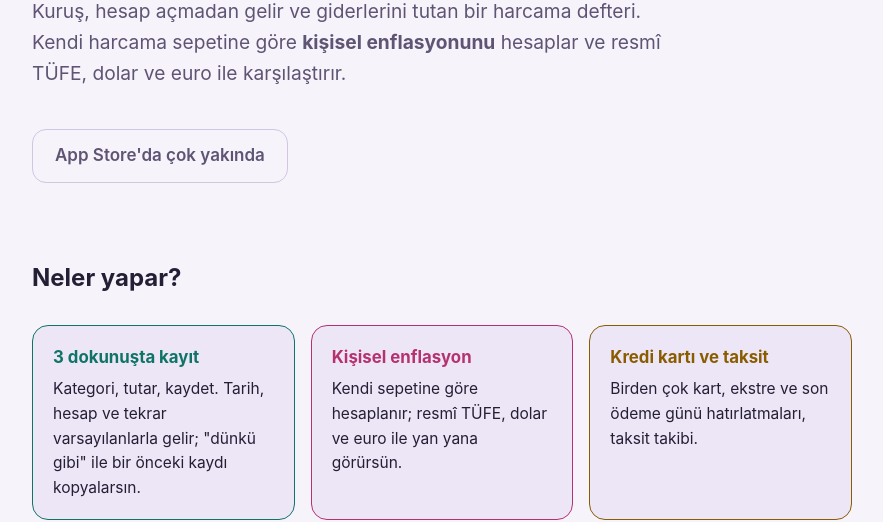
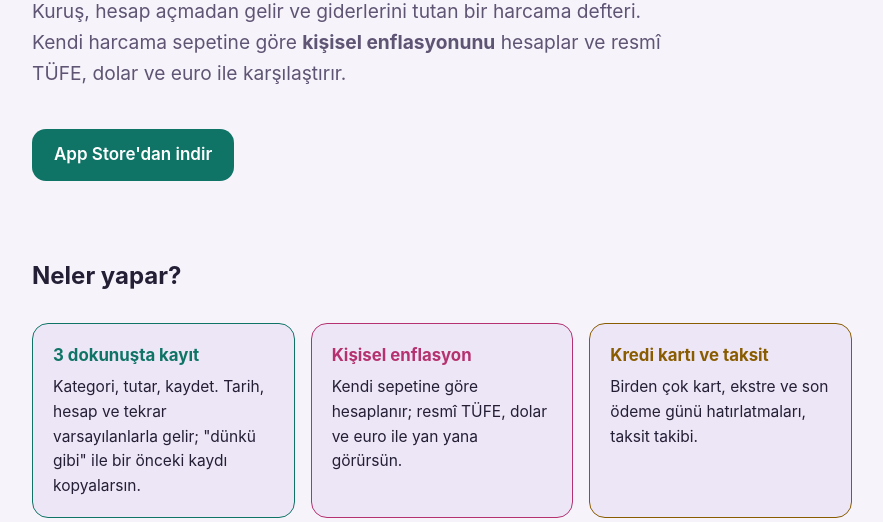
Before and after one commit to emirkartal1/kurus-site, a plain HTML site: page index.html in a window 1280 px wide. Shown: the part 310-832 px from the top of the page, without its empty margins (198-1081 px from the left). Drawn offline with Linux system fonts and the light colour scheme.

Commit message:
Link the App Store listing from the hero button
Co-Authored-By: Claude Sonnet 5.5 <noreply@anthropic.com>

```diff
--- a/index.html
+++ b/index.html
@@ -23,7 +23,7 @@
     <img class="icon" src="icon.png" alt="Kuruş uygulama simgesi">
     <h1>Paran gerçekte <span>ne kadar eridi?</span></h1>
     <p class="lead">Kuruş, hesap açmadan gelir ve giderlerini tutan bir harcama defteri. Kendi harcama sepetine göre <b>kişisel enflasyonunu</b> hesaplar ve resmî TÜFE, dolar ve euro ile karşılaştırır.</p>
-    <a class="cta soft" aria-disabled="true">App Store'da çok yakında</a>
+    <a class="cta" href="https://apps.apple.com/tr/app/kuru%C5%9F-ger%C3%A7ek-al%C4%B1m-g%C3%BCc%C3%BCn/id6837870436">App Store'dan indir</a>
   </section>
 
   <section id="ozellikler">
```
